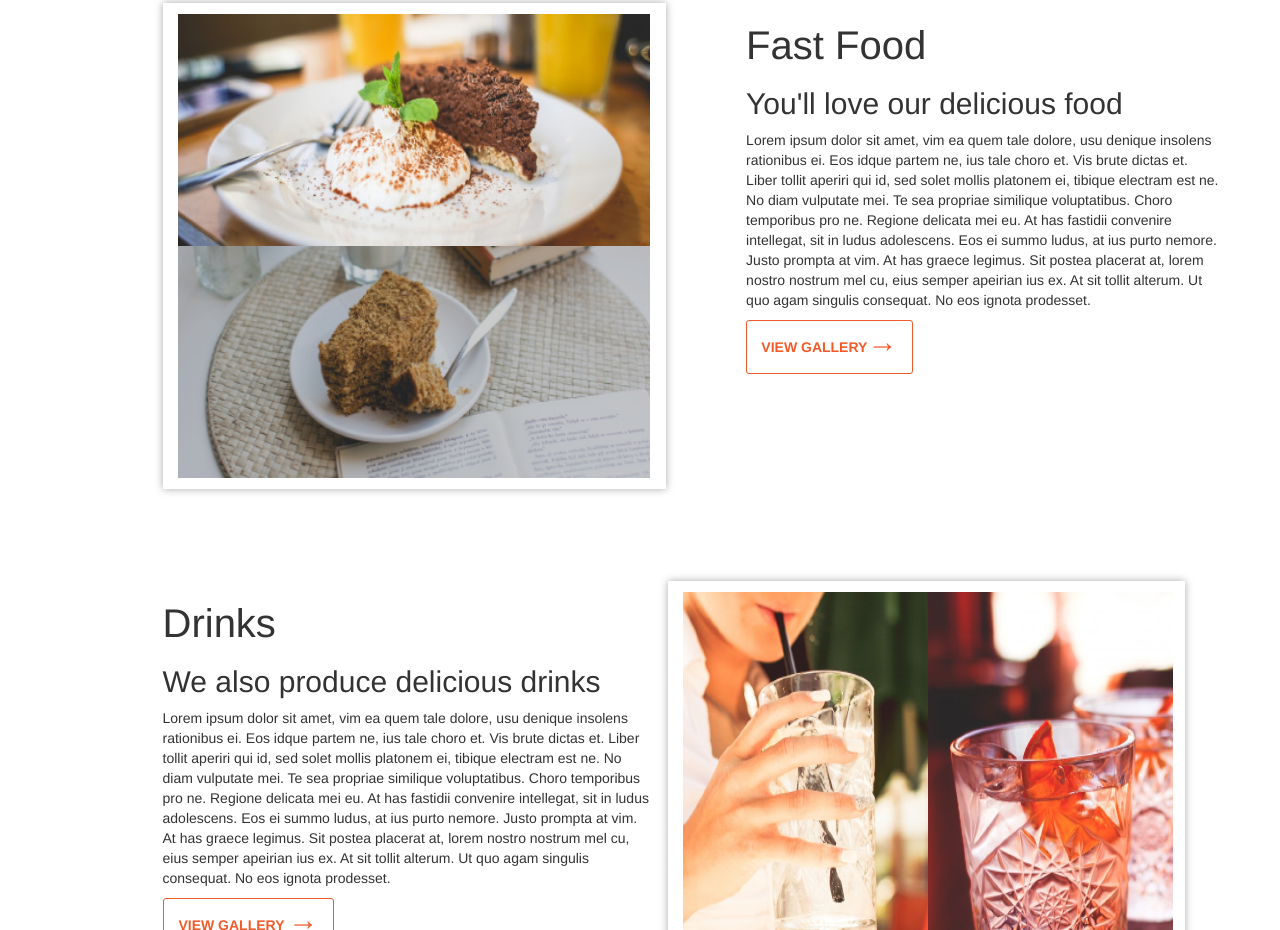
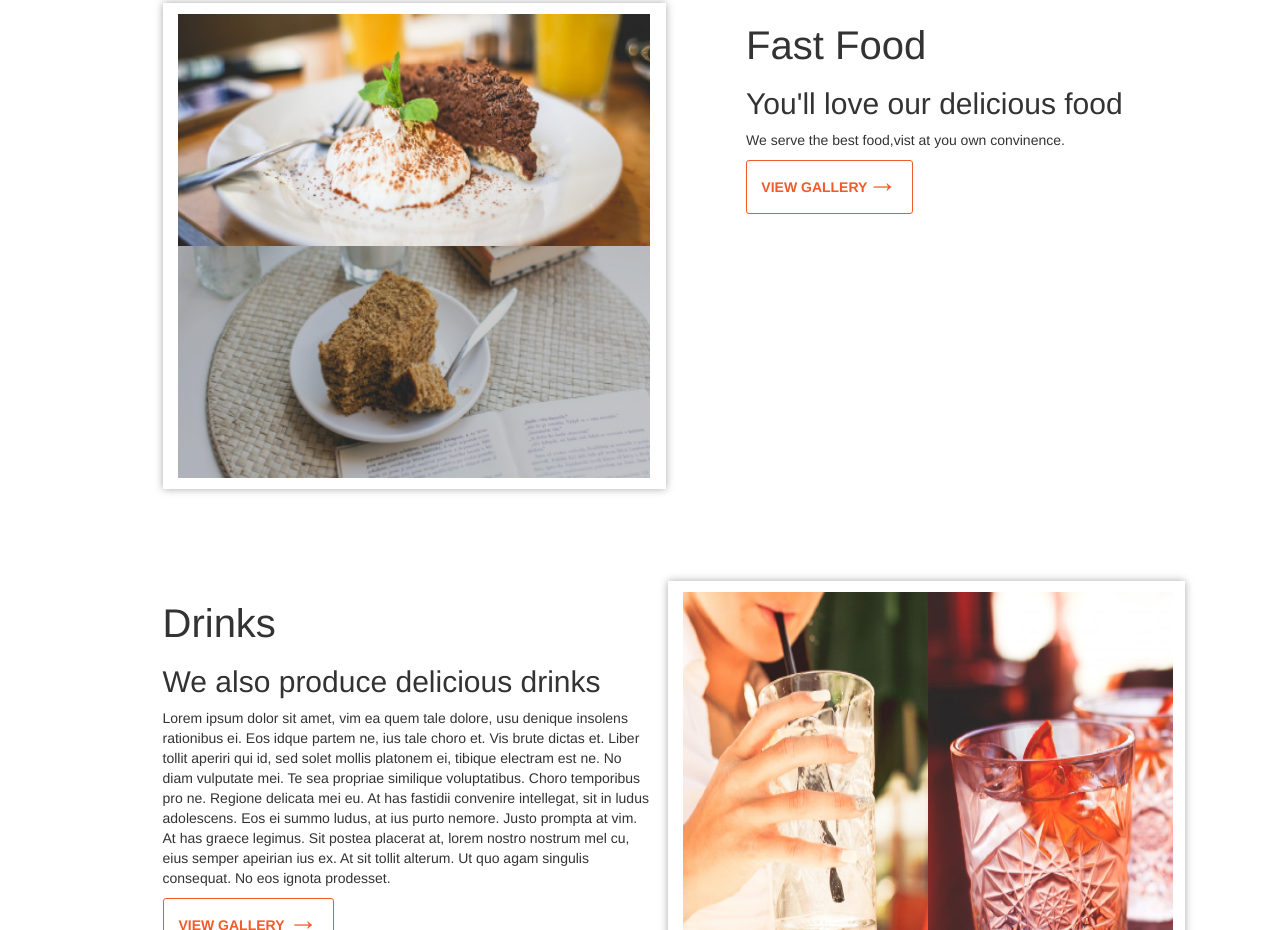
Before and after one commit to Tyron912/new-kitchen, a plain HTML site: page index.html in a window 1280 px wide. Shown: the part 1011-1941 px from the top of the page. Drawn offline with Linux system fonts and the light colour scheme.

Commit message:
made changes to html

```diff
--- a/index.html
+++ b/index.html
@@ -56,9 +56,7 @@
           <div class="col-md-6 fast-food-text">
             <h1>Fast Food</h1>
             <h2>You'll love our delicious food</h2>
-            <p>Lorem ipsum dolor sit amet, vim ea quem tale dolore, usu denique insolens rationibus ei. Eos idque partem ne, ius tale choro et. Vis brute dictas et. Liber tollit aperiri qui id, sed solet mollis platonem ei, tibique electram est ne. No diam
-              vulputate mei. Te sea propriae similique voluptatibus. Choro temporibus pro ne. Regione delicata mei eu. At has fastidii convenire intellegat, sit in ludus adolescens. Eos ei summo ludus, at ius purto nemore. Justo prompta at vim. At has
-              graece legimus. Sit postea placerat at, lorem nostro nostrum mel cu, eius semper apeirian ius ex. At sit tollit alterum. Ut quo agam singulis consequat. No eos ignota prodesset.
+            <p>We serve the best food,vist at you own convinence.
             </p>
             <div class="button">
               <p>VIEW GALLERY<span class="arrow">&rarr;</span></p>
```
